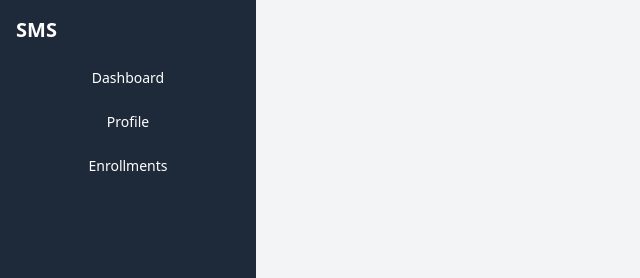
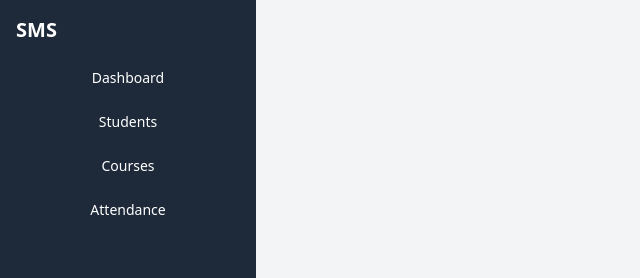
Before and after one commit to GiharaNavindu/QSchoolFrontend, a React (Vite) app in the folder Intern/Quarkus/frontend/vite-project/: page / in a window 1280 px wide. Shown: the top 278 px of the page, without its empty margins (0-640 px from the left). Built offline with nearby package versions, Linux system fonts and the light colour scheme.

Commit message:
react query-form

```diff
--- a/Intern/Quarkus/frontend/vite-project/src/App.tsx
+++ b/Intern/Quarkus/frontend/vite-project/src/App.tsx
@@ -15,8 +15,8 @@ import StudentEnrollments from "./pages/StudentEnrollment";
 const queryClient = new QueryClient();
 
 const App: React.FC = () => {
-  const [role, setRole] = useState<string>("Student");
-  const [userId, setUserId] = useState<string>("STU002");
+  const [role, setRole] = useState<string>("Lecturer");
+  const [userId, setUserId] = useState<string>("LEC001");
 
   return (
     <QueryClientProvider client={queryClient}>
```
Also changed, not shown: Intern/Quarkus/frontend/vite-project/src/pages/StudentDashboard.tsx (+0 -282 lines).
